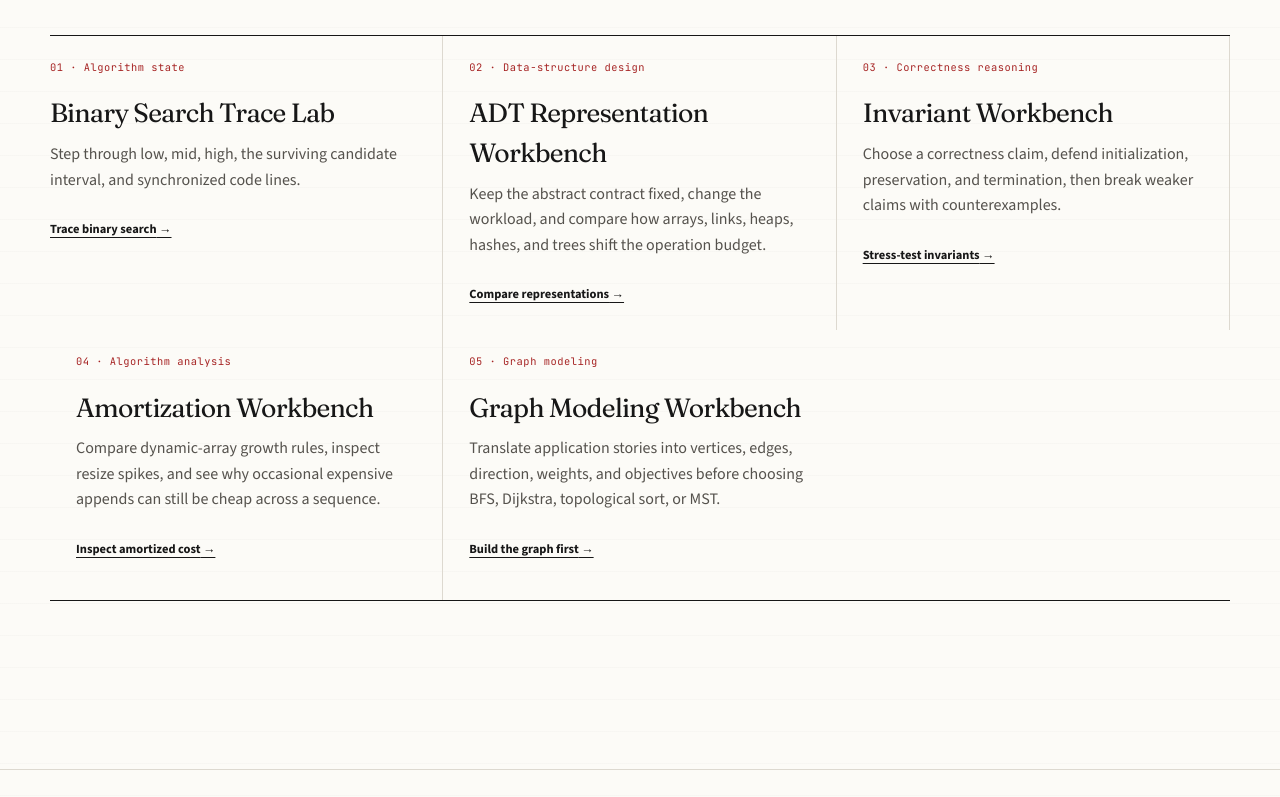
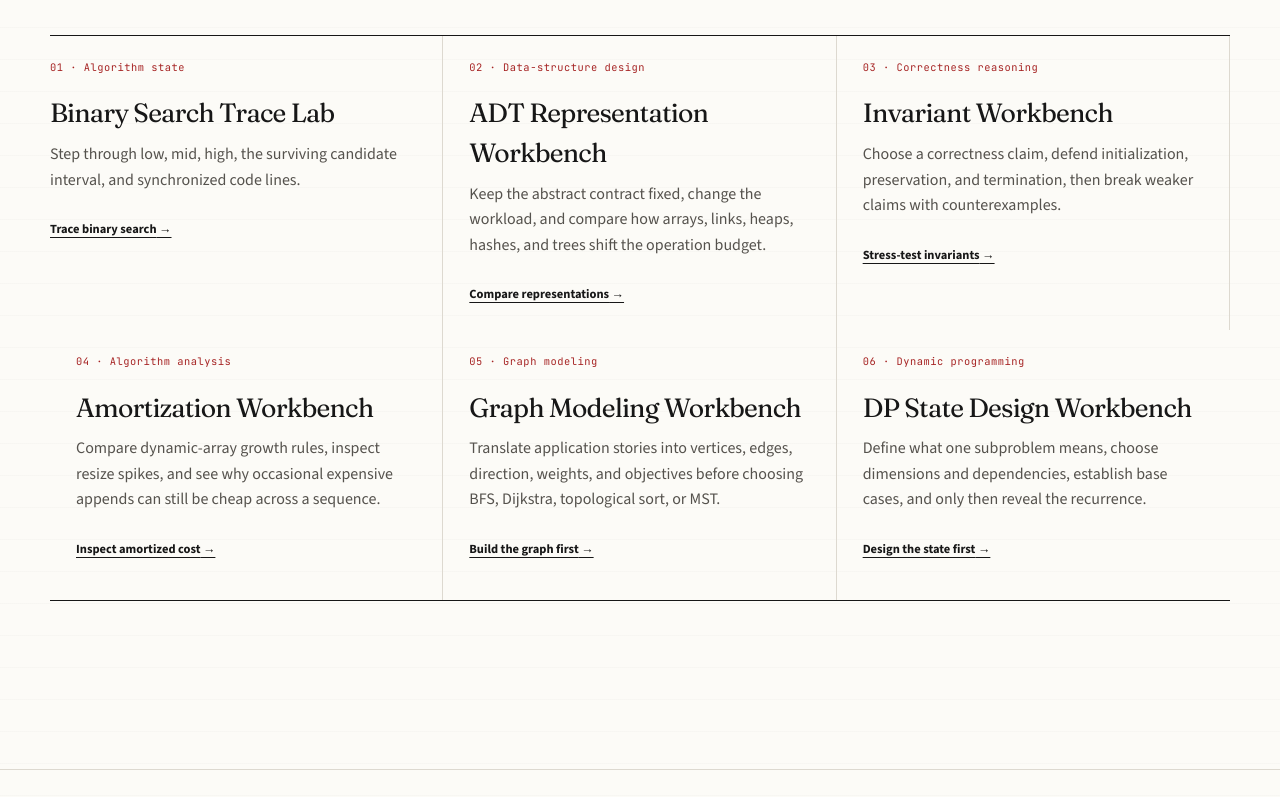
Before and after one commit to anatwork14/agocode, a Next.js app: page /lab in a window 1280 px wide. Shown: the part 453-1250 px from the top of the page. Built offline with nearby package versions, Linux system fonts and the light colour scheme.

Commit message:
feat: add DP state design lab to lab index

```diff
--- a/app/lab/page.tsx
+++ b/app/lab/page.tsx
@@ -38,6 +38,13 @@ const labs = [
     href: "/lab/graph-modeling",
     action: "Build the graph first",
   },
+  {
+    eyebrow: "Dynamic programming",
+    title: "DP State Design Workbench",
+    description: "Define what one subproblem means, choose dimensions and dependencies, establish base cases, and only then reveal the recurrence.",
+    href: "/lab/dp-state-design",
+    action: "Design the state first",
+  },
 ] as const;
 
 export default function LabIndexPage() {
```
